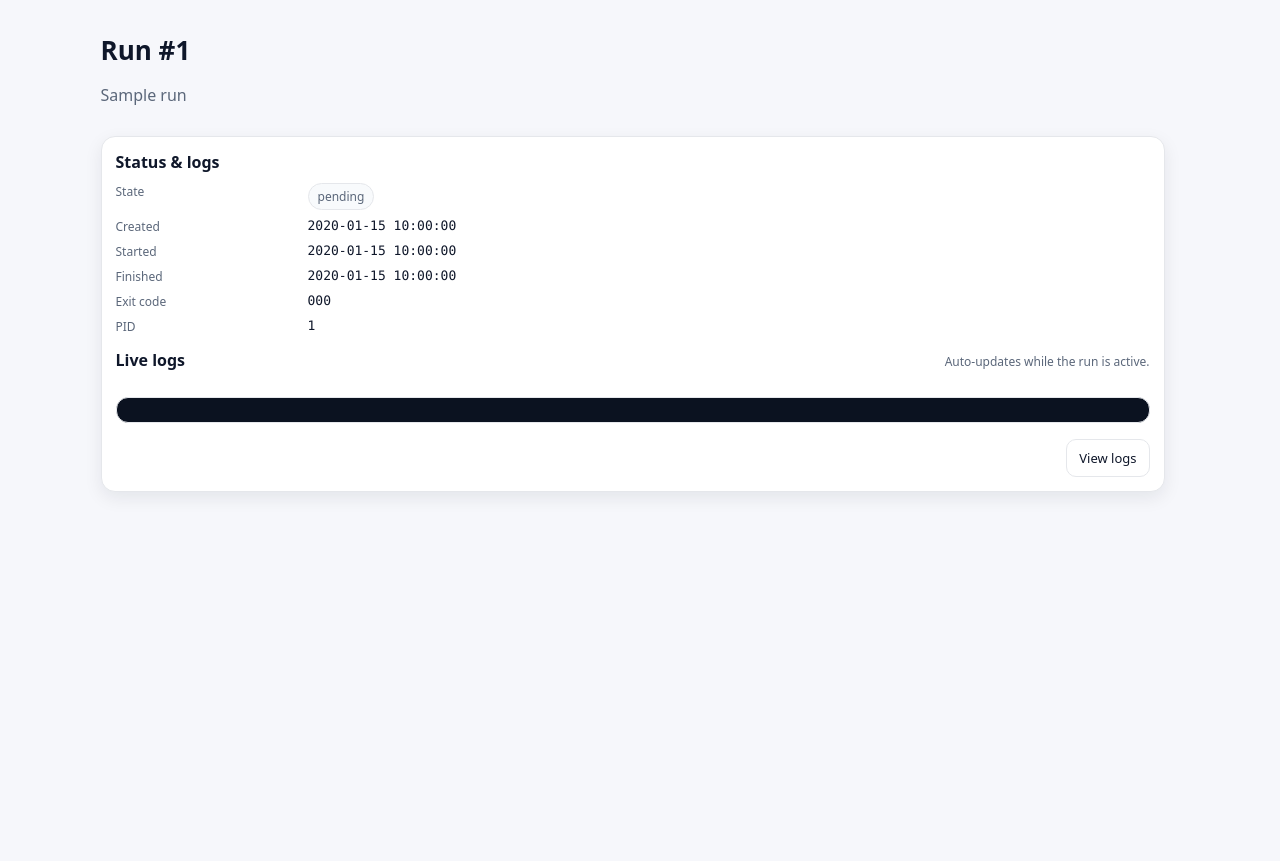
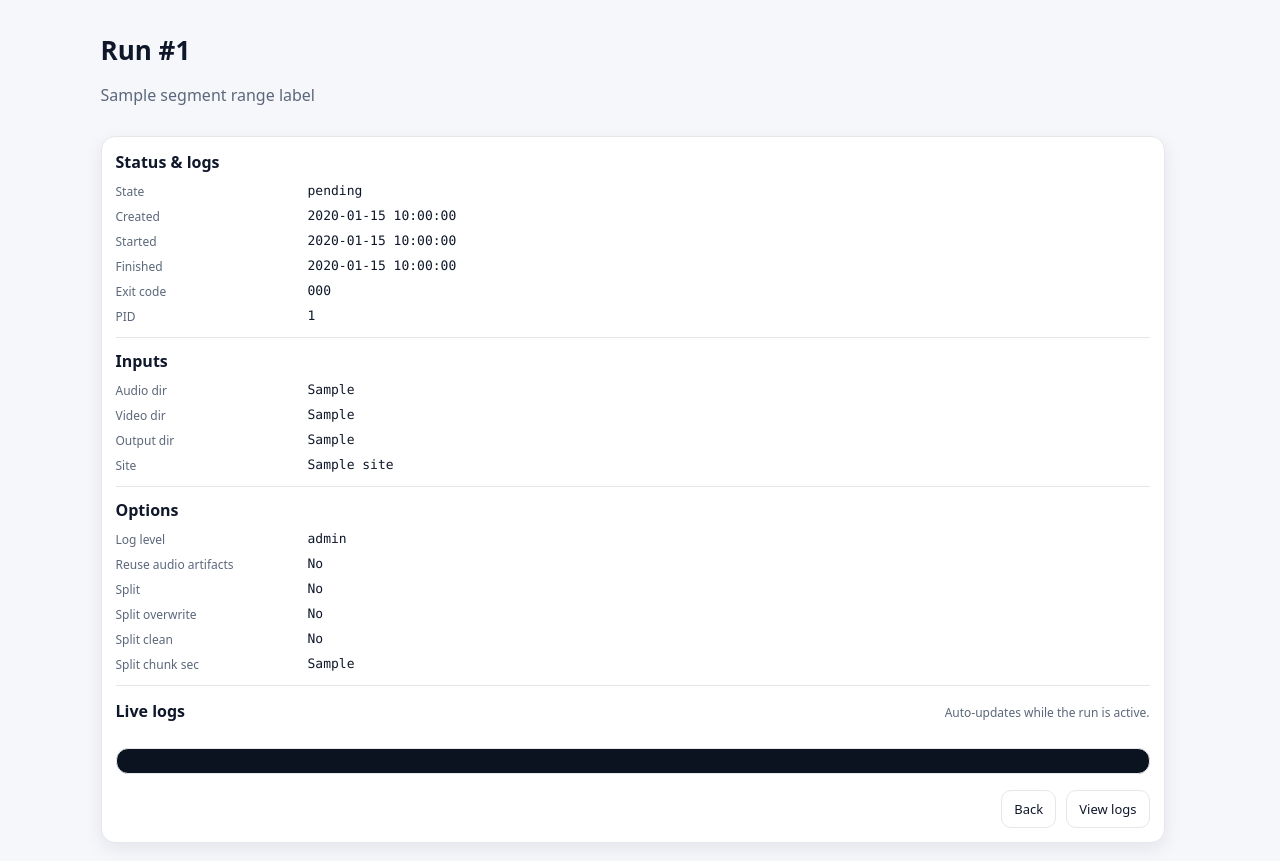
Before and after one commit to BCM-Neurosurgery/video-sync-nbu, a FastAPI app: template scripts/webui/templates/run_detail.html in a window 1280 px wide. Shown: the part 69-930 px from the top of the page. Before the commit the page ends 564 px from the top, so only its background shows below. Run offline with FastAPI, Linux system fonts and the light colour scheme; the template is opened without the code that fills it: most values are stand-ins (such as "Sample title", 1, 10 or a date in 2020).

Commit message:
format title and run detail page

```diff
--- a/scripts/webui/app.py
+++ b/scripts/webui/app.py
@@ -3,6 +3,7 @@ from __future__ import annotations
 import json
 import logging
 import os
+import re
 import sys
 import subprocess
 import threading
@@ -80,6 +81,83 @@ def _normalize_target_pairs(raw: Optional[List[str]]) -> List[str]:
         seen.add(key)
         pairs.append(key)
     return pairs
+
+
+def _sort_segment_ids(segment_ids: List[str]) -> List[str]:
+    def key(seg: str) -> tuple:
+        match = re.search(r"(\d{8})_(\d{6})", seg)
+        if match:
+            try:
+                return (0, int(match.group(1)), int(match.group(2)), seg)
+            except ValueError:
+                pass
+        return (1, seg)
+
+    return sorted(segment_ids, key=key)
+
+
+def _segment_range_label(args: Dict[str, Any]) -> str:
+    segs: List[str] = []
+    raw_pairs = args.get("target_pairs")
+    if isinstance(raw_pairs, list) and raw_pairs:
+        seen: set[str] = set()
+        for item in raw_pairs:
+            s = str(item).strip()
+            if not s:
+                continue
+            if "::" in s:
+                seg = s.split("::", 1)[0]
+            elif ":" in s:
+                seg = s.split(":", 1)[0]
+            else:
+                continue
+            seg = seg.strip()
+            if seg and seg not in seen:
+                seen.add(seg)
+                segs.append(seg)
+    else:
+        raw = args.get("segments")
+        if isinstance(raw, list):
+            segs = [str(s).strip() for s in raw if str(s).strip()]
+
+    segs = _sort_segment_ids(segs)
+    if not segs:
+        return "Segments: (all)"
+    if len(segs) == 1:
+        return f"Segment: {segs[0]}"
+    return f"Segments: {segs[0]} → {segs[-1]}"
+
+
+def _segment_range_title(args: Dict[str, Any]) -> str:
+    segs: List[str] = []
+    raw_pairs = args.get("target_pairs")
+    if isinstance(raw_pairs, list) and raw_pairs:
+        seen: set[str] = set()
+        for item in raw_pairs:
+            s = str(item).strip()
+            if not s:
+                continue
+            if "::" in s:
+                seg = s.split("::", 1)[0]
+            elif ":" in s:
+                seg = s.split(":", 1)[0]
+            else:
+                continue
+            seg = seg.strip()
+            if seg and seg not in seen:
+                seen.add(seg)
+                segs.append(seg)
+    else:
+        raw = args.get("segments")
+        if isinstance(raw, list):
+            segs = [str(s).strip() for s in raw if str(s).strip()]
+
+    segs = _sort_segment_ids(segs)
+    if not segs:
+        return "All segments"
+    if len(segs) == 1:
+        return segs[0]
+    return f"{segs[0]} → {segs[-1]}"
 
 
 def _draft_create() -> int:
@@ -273,9 +351,18 @@ def create_app() -> FastAPI:
     def runs(request: Request) -> HTMLResponse:
         conn = get_conn()
         items = conn.execute("SELECT * FROM runs ORDER BY id DESC LIMIT 200").fetchall()
+        runs_view: List[Dict[str, Any]] = []
+        for row in items:
+            d = dict(row)
+            try:
+                args = json.loads(d.get("args_json") or "{}")
+            except Exception:
+                args = {}
+            d["display_title"] = _segment_range_title(args)
+            runs_view.append(d)
         return templates.TemplateResponse(
             "runs.html",
-            {"request": request, "runs": items},
+            {"request": request, "runs": runs_view},
         )
 
     @app.post("/runs/clear")
@@ -1189,9 +1276,18 @@ def create_app() -> FastAPI:
         row = conn.execute("SELECT * FROM runs WHERE id=?", (run_id,)).fetchone()
         if not row:
             raise HTTPException(status_code=404, detail="Run not found")
+        try:
+            args = json.loads(row["args_json"])
+        except Exception:
+            args = {}
         return templates.TemplateResponse(
             "run_detail.html",
-            {"request": request, "run": row},
+            {
+                "request": request,
+                "run": row,
+                "args": args,
+                "segment_range_label": _segment_range_label(args),
+            },
         )
 
     # (Summary is shown before starting; see /wizard/{draft_id}/summary.)
--- a/scripts/webui/templates/run_detail.html
+++ b/scripts/webui/templates/run_detail.html
@@ -5,7 +5,7 @@
   <div class="page-head">
     <div>
       <h1>Run #{{ run['id'] }}</h1>
-      <p class="muted">{{ run['title'] }}</p>
+      <p class="muted">{{ segment_range_label }}</p>
     </div>
     <div class="actions"></div>
   </div>
@@ -23,7 +23,12 @@
     </div>
     <div class="kv">
       <div class="k">State</div>
-      <div class="v"><span id="status-pill" class="pill {{ run['status'] }}">{{ run['status'] }}</span></div>
+      <div class="v mono" id="status-text">{{ run['status'] }}</div>
+      {% set pairs = args.get('target_pairs') or [] %}
+      {% if pairs|length > 0 %}
+        <div class="k">Targets</div>
+        <div class="v mono mono-lines">{{ pairs | join('\n') }}</div>
+      {% endif %}
       {% if run['cancel_requested'] %}
         <div class="k">Cancel</div>
         <div class="v"><span class="pill running">Requested</span></div>
@@ -42,12 +47,42 @@
     {% if run['error'] %}
       <div class="alert danger mono">{{ run['error'] }}</div>
     {% endif %}
+    <hr class="divider" />
+    <h3 style="margin:0 0 10px 0">Inputs</h3>
+    <div class="kv">
+      <div class="k">Audio dir</div>
+      <div class="v mono">{{ args.get('audio_dir','') }}</div>
+      <div class="k">Video dir</div>
+      <div class="v mono">{{ args.get('video_dir','') }}</div>
+      <div class="k">Output dir</div>
+      <div class="v mono">{{ args.get('out_dir','') }}</div>
+      <div class="k">Site</div>
+      <div class="v mono">{{ args.get('site','') }}</div>
+    </div>
+    <hr class="divider" />
+    <h3 style="margin:0 0 10px 0">Options</h3>
+    <div class="kv">
+      <div class="k">Log level</div>
+      <div class="v mono">{{ args.get('log_level','INFO') }}</div>
+      <div class="k">Reuse audio artifacts</div>
+      <div class="v mono">{{ 'Yes' if args.get('skip_decode') else 'No' }}</div>
+      <div class="k">Split</div>
+      <div class="v mono">{{ 'Yes' if args.get('split') else 'No' }}</div>
+      <div class="k">Split overwrite</div>
+      <div class="v mono">{{ 'Yes' if args.get('split_overwrite') else 'No' }}</div>
+      <div class="k">Split clean</div>
+      <div class="v mono">{{ 'Yes' if args.get('split_clean') else 'No' }}</div>
+      <div class="k">Split chunk sec</div>
+      <div class="v mono">{{ args.get('split_chunk_seconds','') }}</div>
+    </div>
+    <hr class="divider" />
     <div class="loghead" style="margin-top:14px">
       <h3>Live logs</h3>
       <div class="muted small">Auto-updates while the run is active.</div>
     </div>
     <pre id="log" class="log mono"></pre>
     <div class="actions right" style="margin-top:12px">
+      <a class="btn" href="/runs">Back</a>
       <a class="btn" href="/runs/{{ run['id'] }}/logs" target="_blank">View logs</a>
     </div>
   </div>
@@ -55,7 +90,7 @@
   <script>
     const runId = {{ run['id'] }};
     const logEl = document.getElementById("log");
-    const statusEl = document.getElementById("status-pill");
+    const statusEl = document.getElementById("status-text");
     const createdEl = document.getElementById("created_at");
     const startedEl = document.getElementById("started_at");
     const finishedEl = document.getElementById("finished_at");
@@ -70,8 +105,7 @@
       try{
         const res = await fetch(`/api/runs/${runId}`);
         const data = await res.json();
-        statusEl.textContent = data.status;
-        statusEl.className = `pill ${data.status}`;
+        if(statusEl){ statusEl.textContent = data.status || ""; }
         if(createdEl){ createdEl.textContent = data.created_at || ""; }
         if(startedEl){ startedEl.textContent = data.started_at || ""; }
         if(finishedEl){ finishedEl.textContent = data.finished_at || ""; }
--- a/scripts/webui/templates/runs.html
+++ b/scripts/webui/templates/runs.html
@@ -27,7 +27,7 @@
         {% for r in runs %}
           <tr>
             <td><a href="/runs/{{ r['id'] }}">#{{ r['id'] }}</a></td>
-            <td class="mono">{{ r['title'] }}</td>
+            <td class="mono">{{ r.get('display_title') or r.get('title','') }}</td>
             <td><span class="pill {{ r['status'] }}">{{ r['status'] }}</span></td>
             <td class="mono">{{ r['created_at'] }}</td>
             <td class="mono">{{ r['exit_code'] if r['exit_code'] is not none else "" }}</td>
```
